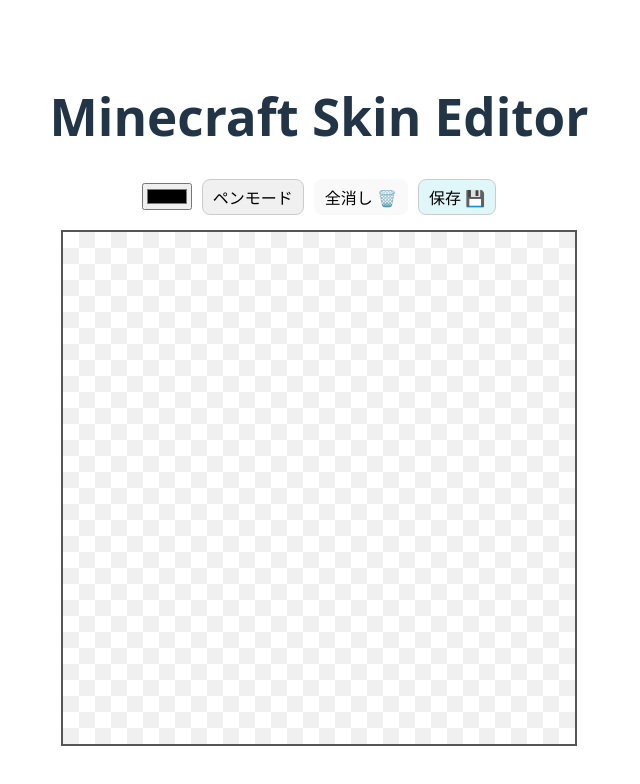
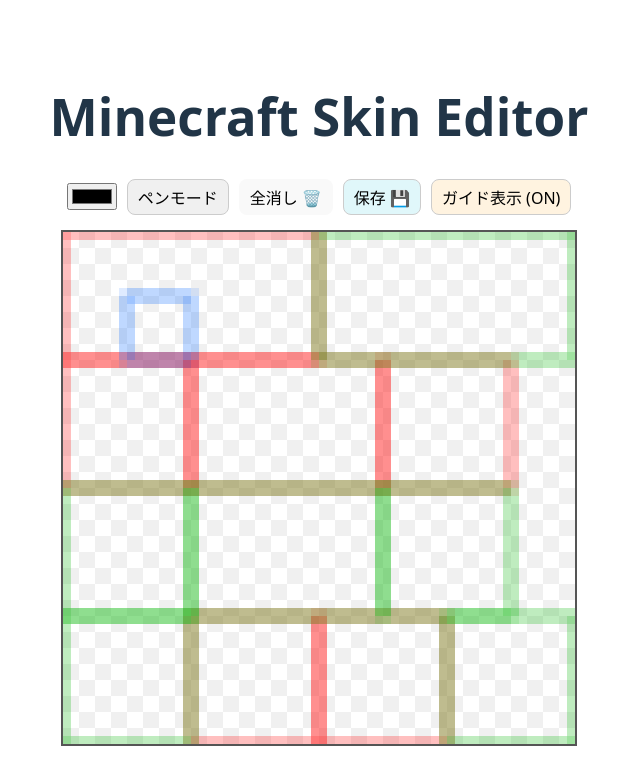
Before and after one commit to ToraMutton/minecraft-skin-editor, a React (Vite) app: page / in a window 1280 px wide. Shown: the top 784 px of the page, without its empty margins (321-961 px from the left). Built offline with nearby package versions, Linux system fonts and the light colour scheme.

Commit message:
feat: add transparent overlay guidelines for skin layout

```diff
--- a/src/CanvasEditor.tsx
+++ b/src/CanvasEditor.tsx
@@ -1,11 +1,61 @@
-import { useRef, useState } from 'react';
+import { useRef, useState, useEffect } from 'react';
 
 export default function CanvasEditor() {
   const canvasRef = useRef<HTMLCanvasElement>(null);
+  const overlayRef = useRef<HTMLCanvasElement>(null); // ガイドライン用のキャンバス参照
 
   const [color, setColor] = useState('#000000');
   const [isDrawing, setIsDrawing] = useState(false);
   const [isEraser, setIsEraser] = useState(false);
+  const [showGuide, setShowGuide] = useState(true); // ガイドの表示状態
+
+  // ガイドラインの描画処理
+  useEffect(() => {
+    const canvas = overlayRef.current;
+    if (!canvas) return;
+    const ctx = canvas.getContext('2d');
+    if (!ctx) return;
+
+    // 一旦クリア
+    ctx.clearRect(0, 0, canvas.width, canvas.height);
+
+    // ガイド表示ONの時のみ枠線を描画
+    if (showGuide) {
+      ctx.lineWidth = 1;
+
+      // === ベースレイヤー（赤）===
+      ctx.strokeStyle = 'rgba(255, 0, 0, 0.5)';
+
+      // 上半分 (y=0〜31): 頭・胴体・右腕・右足
+      ctx.strokeRect(0, 0, 32, 16);    // 頭
+      ctx.strokeRect(16, 16, 24, 16);  // 胴体
+      ctx.strokeRect(40, 16, 16, 16);  // 右腕
+      ctx.strokeRect(0, 16, 16, 16);   // 右足
+
+      // 下半分 (y=48〜63): 左腕・左足
+      ctx.strokeRect(32, 48, 16, 16);  // 左腕
+      ctx.strokeRect(16, 48, 16, 16);  // 左足
+
+      // === オーバーレイヤー（装飾、緑）===
+      ctx.strokeStyle = 'rgba(0, 180, 0, 0.5)';
+
+      // 頭オーバーレイ (y=0〜15)
+      ctx.strokeRect(32, 0, 32, 16);   // 頭（装飾レイヤー）
+
+      // 胴体・腕・足のオーバーレイ (y=32〜47)
+      ctx.strokeRect(0, 32, 16, 16);   // 右足（装飾レイヤー）
+      ctx.strokeRect(16, 32, 24, 16);  // 胴体（装飾レイヤー）
+      ctx.strokeRect(40, 32, 16, 16);  // 右腕（装飾レイヤー）
+
+      // 左腕・左足のオーバーレイ (y=48〜63)
+      ctx.strokeRect(0, 48, 16, 16);   // 左足（装飾レイヤー）
+      ctx.strokeRect(48, 48, 16, 16);  // 左腕（装飾レイヤー）
+
+      // === 顔の正面ハイライト（青）===
+      ctx.strokeStyle = 'rgba(0, 100, 255, 0.5)';
+      ctx.strokeRect(8, 8, 8, 8);      // 顔の正面（8x8）
+    }
+  }, [showGuide]);
 
   const drawPixel = (e: React.MouseEvent<HTMLCanvasElement>) => {
     if (!isDrawing) return;
@@ -58,7 +108,7 @@ export default function CanvasEditor() {
   return (
     <div style={{ display: 'flex', flexDirection: 'column', alignItems: 'center', gap: '15px' }}>
 
-      {/* ツールバー（色、消しゴム、全消し） */}
+      {/* ツールバー（色、消しゴム、全消し、ダウンロード、ガイド切替） */}
       <div style={{ display: 'flex', gap: '10px', alignItems: 'center' }}>
         <input
           type="color"
@@ -97,18 +147,33 @@ export default function CanvasEditor() {
         >
           保存 💾
         </button>
+
+        {/* ガイド切り替えボタン */}
+        <button
+          onClick={() => setShowGuide(!showGuide)}
+          style={{
+            padding: '5px 10px',
+            cursor: 'pointer',
+            backgroundColor: showGuide ? '#fff3e0' : '#f0f0f0',
+            border: '1px solid #ccc'
+          }}
+        >
+          {showGuide ? 'ガイド表示 (ON)' : 'ガイド表示 (OFF)'}
+        </button>
       </div>
 
-      {/* キャンバス */}
+      {/* キャンバスエリア（描画用とガイド用を重ねる） */}
+      <div style={{ position: 'relative', width: '512px', height: '512px', border: '2px solid #555' }}>
+
+        {/* 描画用キャンバス */}
         <canvas
           ref={canvasRef}
           width={64}
           height={64}
           style={{
-          width: '512px',
-          height: '512px',
+            position: 'absolute', top: 0, left: 0,
+            width: '100%', height: '100%',
             imageRendering: 'pixelated',
-          border: '2px solid #555',
             cursor: 'crosshair',
             // 背景を透明とグレーの市松模様にする
             backgroundImage: 'repeating-conic-gradient(#f0f0f0 0% 25%, transparent 0% 50%)',
@@ -119,6 +184,20 @@ export default function CanvasEditor() {
           onMouseLeave={() => setIsDrawing(false)}
           onMouseMove={drawPixel}
         />
+
+        {/* ガイド用キャンバス（pointerEvents: 'none' でクリックを下のキャンバスに貫通させる） */}
+        <canvas
+          ref={overlayRef}
+          width={64}
+          height={64}
+          style={{
+            position: 'absolute', top: 0, left: 0,
+            width: '100%', height: '100%',
+            imageRendering: 'pixelated',
+            pointerEvents: 'none',
+          }}
+        />
+      </div>
     </div>
   );
 }
```
Lines whose indentation alone changed are shown as unchanged.
